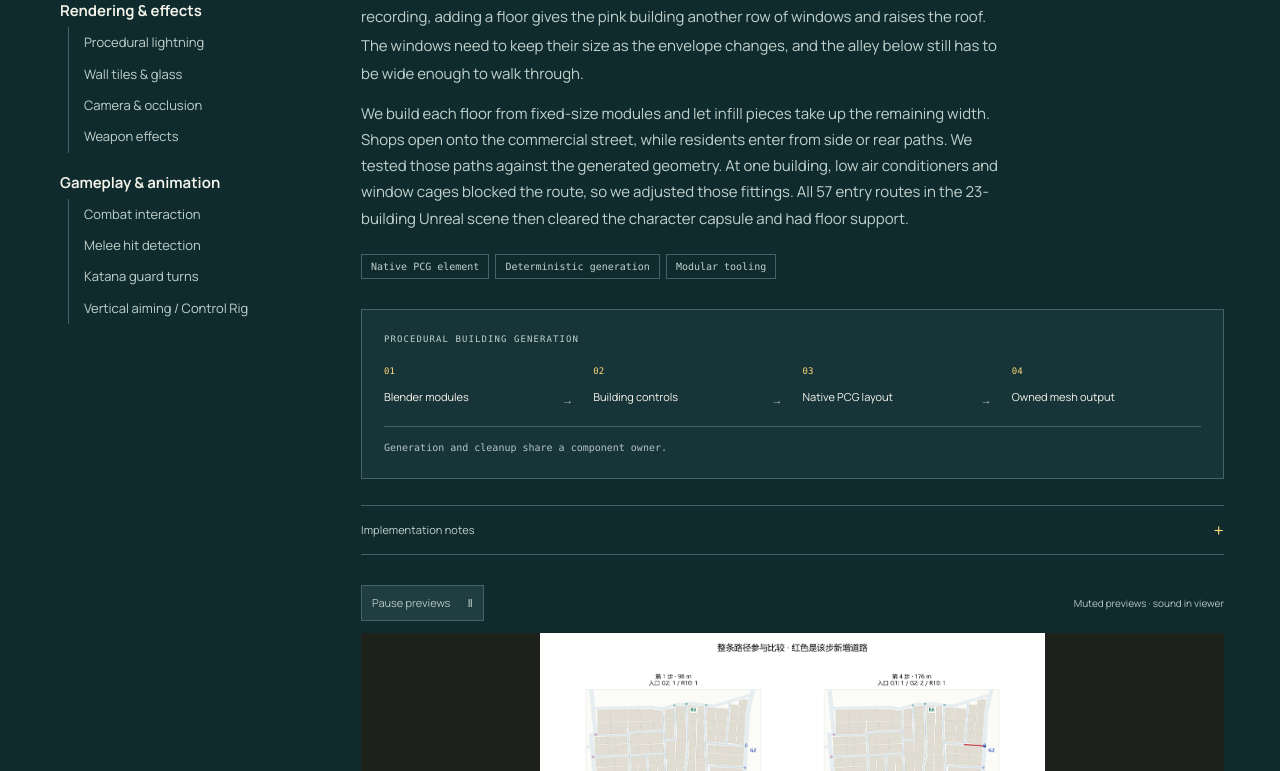
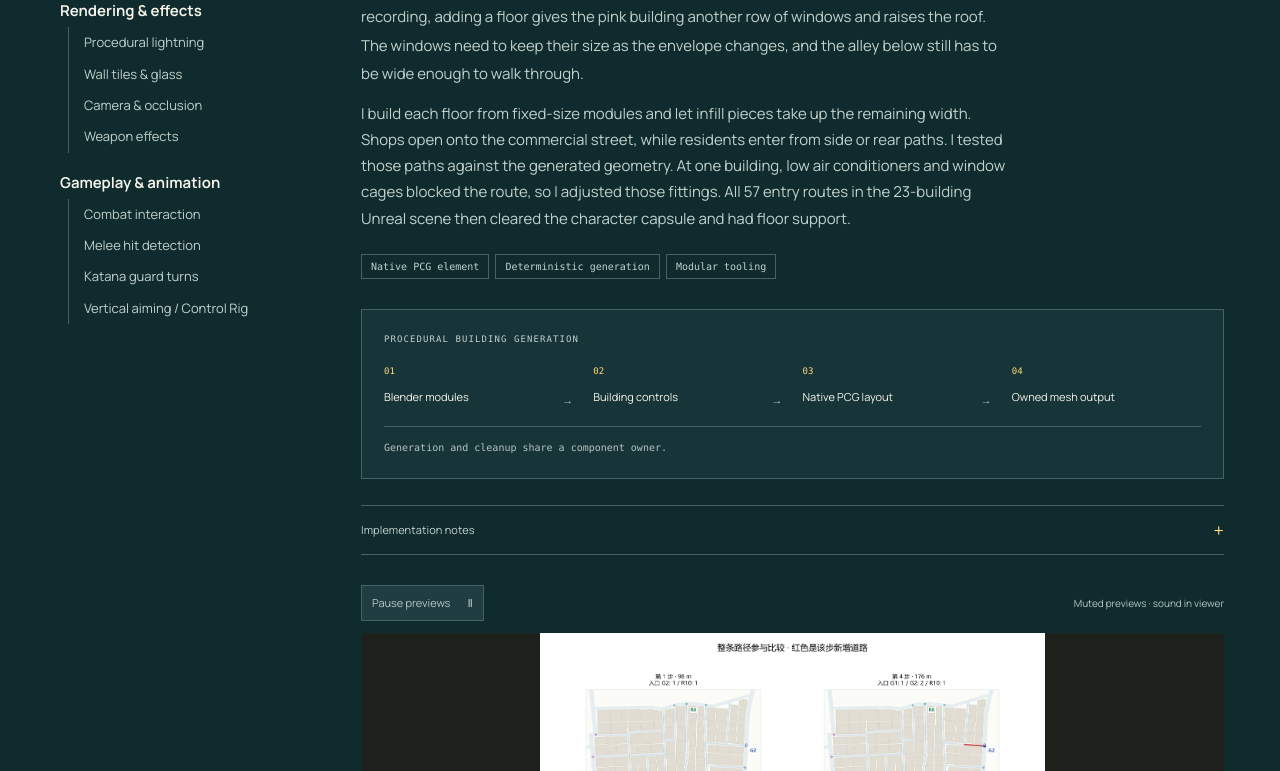
Before and after one commit to Gyoichii/gyoichii.github.io, a Next.js app: page /projects/rivering in a window 1280 px wide. Shown: the part 1229-2000 px from the top of the page. Built offline with nearby package versions, Linux system fonts and the light colour scheme.

Commit message:
Use first-person singular in portfolio project descriptions

```diff
--- a/src/components/CaseEvidence.tsx
+++ b/src/components/CaseEvidence.tsx
@@ -57,10 +57,10 @@ export function AvatarExamples() {
 }
 
 const modelPaths = [
-  {label:"Explicit content", features:"Frozen SigLIP vision features from the avatar crop", classifier:"Linear support vector classifier", why:"The decision depends on what remains visible after cropping. We fitted a separate classifier to reviewed crops so its boundary could be adjusted independently of the injury check."},
+  {label:"Explicit content", features:"Frozen SigLIP vision features from the avatar crop", classifier:"Linear support vector classifier", why:"The decision depends on what remains visible after cropping. I fitted a separate classifier to reviewed crops so its boundary could be adjusted independently of the injury check."},
   {label:"Violence or injury", features:"Frozen visual features and signals from the injury detector", classifier:"Linear support vector classifier", why:"An uncovered abrasion and a bandaged knee share a subject. Labels follow the visible injury. On the evaluation set this branch caught all three positive cases and incorrectly flagged three negatives."},
   {label:"Referral or QR", features:"SigLIP 2 image features, RapidOCR text and QR decoding", classifier:"Visual and text classifiers plus decoded-code evidence", why:"The ad and the travel poster both have prominent lettering. Reading the invitation and checking for a machine-readable code supplies evidence that their visual layout alone cannot give. The text model uses character n-grams and logistic regression."},
-  {label:"Listed identities", features:"InsightFace reference matches and SigLIP 2 image–text similarity", classifier:"A separate support vector classifier for each listed person", why:"We kept face matching for photographs. For drawings and edits, we also compare the full avatar and four overlapping corner crops with name prompts for listed people and likely lookalikes. Several people can be present in the same image."},
+  {label:"Listed identities", features:"InsightFace reference matches and SigLIP 2 image–text similarity", classifier:"A separate support vector classifier for each listed person", why:"I kept face matching for photographs. For drawings and edits, I also compare the full avatar and four overlapping corner crops with name prompts for listed people and likely lookalikes. Several people can be present in the same image."},
 ];
 
 export function AvatarModels() {
--- a/src/data/projects.ts
+++ b/src/data/projects.ts
@@ -42,7 +42,7 @@ const riveringGroups: SystemGroup[] = [
         summary:
           "At street level the window cages and air conditioners hang out over a narrow alley. In the editor recording, adding a floor gives the pink building another row of windows and raises the roof. The windows need to keep their size as the envelope changes, and the alley below still has to be wide enough to walk through.",
         paragraphs: [
-          "We build each floor from fixed-size modules and let infill pieces take up the remaining width. Shops open onto the commercial street, while residents enter from side or rear paths. We tested those paths against the generated geometry. At one building, low air conditioners and window cages blocked the route, so we adjusted those fittings. All 57 entry routes in the 23-building Unreal scene then cleared the character capsule and had floor support.",
+          "I build each floor from fixed-size modules and let infill pieces take up the remaining width. Shops open onto the commercial street, while residents enter from side or rear paths. I tested those paths against the generated geometry. At one building, low air conditioners and window cages blocked the route, so I adjusted those fittings. All 57 entry routes in the 23-building Unreal scene then cleared the character capsule and had floor support.",
         ],
         detail:
           "The plan shows a separate Python study that selects a commercial street in a fixed layout of 231 buildings. In Unreal, the native PCG element exposes footprint, floor count, entrances, stairs, windows, seed and material weights. It registers generated components with building visibility and releases them during cleanup.",
@@ -67,9 +67,9 @@ const riveringGroups: SystemGroup[] = [
         id: "terrain",
         label: "Terrain foundations",
         headline: "Terrain foundations in western Sichuan, the Three Gorges and Guilin",
-        summary: "The Three Gorges slopes have narrow grooves that run down their faces. The Guilin lowlands roll into broad, smooth hollows. Both landscapes fill the same 8.064 km square. The difference we wanted to control was the shape of the ground at that scale.",
+        summary: "The Three Gorges slopes have narrow grooves that run down their faces. The Guilin lowlands roll into broad, smooth hollows. Both landscapes fill the same 8.064 km square. The difference I wanted to control was the shape of the ground at that scale.",
         paragraphs: [
-          "The Three Gorges recipe starts with winding valleys and erodes their banks. Guilin starts with broad hills and lowlands. To see what the recipes contribute, we rendered all nine presets with the same seed, grey material, lighting and camera. The western Sichuan studies show the range from ridge shoulders to valley floors. The final Guilin pairs isolate a smaller edit. Increasing relief from 15% to 30% deepens the folds while the hills stay in place.",
+          "The Three Gorges recipe starts with winding valleys and erodes their banks. Guilin starts with broad hills and lowlands. To see what the recipes contribute, I rendered all nine presets with the same seed, grey material, lighting and camera. The western Sichuan studies show the range from ridge shoulders to valley floors. The final Guilin pairs isolate a smaller edit. Increasing relief from 15% to 30% deepens the folds while the hills stay in place.",
         ],
         detail: "The nine regional views use seed 185 and preserve each preset’s own elevation range. The separate Guilin relief experiment uses seeds 185, 741 and 2026, with regional and close views for each pair.",
         tags: ["Terrain authoring", "Regional presets"],
@@ -86,7 +86,7 @@ const riveringGroups: SystemGroup[] = [
         headline: "Spline-based river and bank generation",
         summary: "In the full-map recording, a green control point moves 320 m sideways. From that distance the edit looks like a small bend. Down at the shoreline it changes where the water meets the foot of the valley slope.",
         paragraphs: [
-          "We use the edited spline to rebuild the channel and the adjoining banks together. Otherwise an author moving the river would also have to reshape the old shoreline by hand. The recording keeps the wait in real time. On this 4.608 km square map, the editor reported 4.56 seconds for the rebuild before the camera moved down to the new bank.",
+          "I use the edited spline to rebuild the channel and the adjoining banks together. Otherwise an author moving the river would also have to reshape the old shoreline by hand. The recording keeps the wait in real time. On this 4.608 km square map, the editor reported 4.56 seconds for the rebuild before the camera moved down to the new bank.",
         ],
         detail: "The editor script moves the sixth of 11 spline points. Discharge stays fixed at 2,500 cubic metres per second throughout the edit. The editor publishes the result as revision 10.",
         tags: ["Unreal Editor", "Spline authoring", "Water"],
@@ -104,9 +104,9 @@ const riveringGroups: SystemGroup[] = [
         headline: "Procedural lightning",
         summary: "In slow-motion footage, faint lightning leaders trace competing paths through the air. When a leader connects to the ground, the discharge concentrates along that channel. A bright return stroke runs back up it while the other paths fade.",
         paragraphs: [
-          "We wanted the forks to stay legible as the bolt spread into a triangular silhouette. The generator spaces two to four branches around their parent’s direction. Early forks open wide. Deeper forks grow at shorter intervals and narrower angles, so fine branches fill out the shape without obscuring the main channel.",
+          "I wanted the forks to stay legible as the bolt spread into a triangular silhouette. The generator spaces two to four branches around their parent’s direction. Early forks open wide. Deeper forks grow at shorter intervals and narrower angles, so fine branches fill out the shape without obscuring the main channel.",
           "The strike has to land where the effect is placed. At each fork on the main channel, the child aimed closest to that point inherits 69–80% of the remaining charge budget. Its final approach steers into the exact endpoint. Side branches slow down near the ground and stop above it. That makes the chosen point the first and only ground contact.",
-          "An early version let the upper channel fade while the tips were still growing. The branches looked detached from their source. We now keep a thin core visible along the main leader throughout the competition. Watch that line in the Unreal recording just before it widens and brightens on contact.",
+          "An early version let the upper channel fade while the tips were still growing. The branches looked detached from their source. I now keep a thin core visible along the main leader throughout the competition. Watch that line in the Unreal recording just before it widens and brightens on contact.",
         ],
         detail: "The C++ generator computes the contact time and stores a birth time for each segment. Niagara plays those timestamps, flashes the connected channel from the ground up, then reuses it for later strokes. Ground is the horizontal plane through the supplied endpoint. If a seed fails to connect, the effect does not spawn.",
         tags: ["Niagara", "C++", "Seeded generation"],
@@ -119,7 +119,7 @@ const riveringGroups: SystemGroup[] = [
         summary:
           "On the tiled wall, wear gathers near the base and breaks up along the tile surface. In the glass comparison, a dark pane dims the character behind it while streaks catch the light on another pane. The placement of a mark and the amount of light that passes through are different things to control.",
         paragraphs: [
-          "For the wall, a coverage mask places the weathered area. Height information from the surfaces breaks up the transition along the tile relief. For the glass, separate material-instance controls let us change dust, rain streaks and tint independently. The panels share the same lighting so the effect of those edits stays visible.",
+          "For the wall, a coverage mask places the weathered area. Height information from the surfaces breaks up the transition along the tile relief. For the glass, separate material-instance controls let me change dust, rain streaks and tint independently. The panels share the same lighting so the effect of those edits stays visible.",
         ],
         detail:
           "The wall instance exposes surface rotation, colour variation, coverage and displacement. The Substrate glass instance exposes transmission and surface treatments, including dust, mud and rain streaks.",
@@ -139,7 +139,7 @@ const riveringGroups: SystemGroup[] = [
         summary:
           "Follow the character from the street into the stairwell. From this camera angle, a foreground wall can cover the character and the floor above can hide the next flight. The cutaway needs to follow the character while leaving enough of the building visible to tell which floor they are on.",
         paragraphs: [
-          "The camera checks sightlines to several points across the character capsule. Those checks identify obstructing geometry, while the building’s floor boundaries determine which storey to reveal indoors. We clip the rendered material and keep the wall’s collision in place. On the next frame the camera can still detect the same wall, so opening the view does not cause it to close again immediately.",
+          "The camera checks sightlines to several points across the character capsule. Those checks identify obstructing geometry, while the building’s floor boundaries determine which storey to reveal indoors. I clip the rendered material and keep the wall’s collision in place. On the next frame the camera can still detect the same wall, so opening the view does not cause it to close again immediately.",
         ],
         detail:
           "Walls, roofs, props and excluded components have distinct visibility rules. Generated buildings register their components with the system when PCG finishes and release them when their generated output is cleared.",
@@ -189,8 +189,8 @@ const riveringGroups: SystemGroup[] = [
         summary:
           "In the overhead recording, the teal and cyan outlines show two consecutive blade poses. During the first swing, the blade turns 127.4° between samples just 33.3 ms apart. The orange fan shows its fitted path in between. The blade reaches the dummy before the second pose is sampled.",
         paragraphs: [
-          "A short turn and a longer turn in the opposite direction can connect the same poses while passing on different sides of the dummy. We choose the arc whose initial motion at the middle of the blade best matches the cutting direction marked on the weapon. The base and tip rotate together about a fitted axis and can travel along it. That keeps the blade rigid and gives us its position at any time between samples.",
-          "We evaluate the blade and the dummy’s moving colliders at the same instant. For a capsule, the surfaces meet when the distance from the blade segment to the capsule’s centerline reaches the sum of their radii. The solver finds the earliest valid entry in the animation’s active window and returns the surface point and normal. For the first swing, the recorded entry was 28.05% of the way through the sample interval, or 9.35 ms after the first pose. A target can register once per attack window.",
+          "A short turn and a longer turn in the opposite direction can connect the same poses while passing on different sides of the dummy. I choose the arc whose initial motion at the middle of the blade best matches the cutting direction marked on the weapon. The base and tip rotate together about a fitted axis and can travel along it. That keeps the blade rigid and gives me its position at any time between samples.",
+          "I evaluate the blade and the dummy’s moving colliders at the same instant. For a capsule, the surfaces meet when the distance from the blade segment to the capsule’s centerline reaches the sum of their radii. The solver finds the earliest valid entry in the animation’s active window and returns the surface point and normal. For the first swing, the recorded entry was 28.05% of the way through the sample interval, or 9.35 ms after the first pose. A target can register once per attack window.",
         ],
         detail:
           "The orange lines are samples drawn for the debug view. The server isolates candidate contact times, checks the gap on the finite shapes at each candidate and keeps the earliest eligible contact across the target’s colliders. When the blade points in the same direction at both samples, the fit uses translation. Thrusts use a separate query for the tip’s motion relative to the collider.",
@@ -219,7 +219,7 @@ const riveringGroups: SystemGroup[] = [
         summary:
           "The two recordings start the character the same distance from a white ball. The high ball sits above the usual swing and the low ball is near the floor. Watch the ball flash on contact. Facing it solves the horizontal alignment, but each cut still has to reach the right height.",
         paragraphs: [
-          "During preparation, we evaluate the authored swing against the target and choose a chest and upper-arm correction for the whole arc. Control Rig holds that correction through release so the pose does not chase the target halfway through the swing. GASP and Mover continue to handle facing. In each recording the ball flashes three times, once for each cut in the combo.",
+          "During preparation, I evaluate the authored swing against the target and choose a chest and upper-arm correction for the whole arc. Control Rig holds that correction through release so the pose does not chase the target halfway through the swing. GASP and Mover continue to handle facing. In each recording the ball flashes three times, once for each cut in the combo.",
         ],
         detail:
           "The extra chest rotation ranges from −15° to +25° and the upper-arm rotation from −20° to +30°. The wrist follows the authored animation. The target logs record contact for each of the three distinct attack montages at both heights.",
@@ -402,7 +402,7 @@ export const avatar: Project = {
       label: "Model decisions",
       headline: "Blocked and allowed avatar crops",
       summary: "Compare a referral banner with a travel poster, or an uncovered abrasion with a bandaged knee. Each decision comes from the frozen model. The square images show the region it evaluated.",
-      detail: "We correct the upload’s orientation, composite transparent pixels onto white and take the center square. The base avatar is 256 × 256. The frame toggle shows the wider upload for context. The recorded outputs in both views belong to the original square before publication redactions.",
+      detail: "I correct the upload’s orientation, composite transparent pixels onto white and take the center square. The base avatar is 256 × 256. The frame toggle shows the wider upload for context. The recorded outputs in both views belong to the original square before publication redactions.",
       tags: ["Image preprocessing", "Crop policy"],
       media: [],
     },
@@ -410,7 +410,7 @@ export const avatar: Project = {
       id: "model-selection",
       label: "Model selection",
       headline: "How each check reads the crop",
-      summary: "We chose SigLIP 2 because the same checkpoint can encode an avatar and a short text description. That lets us compare a drawing with descriptions of who it might depict. For faces in photographs, InsightFace compares against reference portraits. Keeping the encoders frozen let us fit and tune each moderation classifier separately.",
+      summary: "I chose SigLIP 2 because the same checkpoint can encode an avatar and a short text description. That lets me compare a drawing with descriptions of who it might depict. For faces in photographs, InsightFace compares against reference portraits. Keeping the encoders frozen let me fit and tune each moderation classifier separately.",
       detail: "The shared image–text checkpoint is Google’s SigLIP 2 Base, patch 16 at 224 pixels. The explicit-content and injury branches also use task-specific frozen SigLIP vision encoders. Grouped development comparisons selected linear support vector classifiers for explicit content, injury and referral. At inference, any positive check blocks the crop.",
       tags: ["SigLIP 2", "RapidOCR", "InsightFace", "scikit-learn"],
       media: [],
@@ -420,7 +420,7 @@ export const avatar: Project = {
       label: "Failure analysis",
       headline: "When a cartoon’s subject was mistaken for a person",
       summary: "A political cartoon can share the style and setting of a reference picture without depicting anyone on the list. The earlier model blocked 19 of 41 such images. Training with similar-looking people and examples from the same subject area brought that count down to two on the same comparison.",
-      paragraphs: ["That improvement came at a cost. Among 26 crops that did contain someone on the list, missed blocks rose from four to eight. Tiny faces in crowds and stylized drawings remained difficult. In one animation the model blocked the image but named the wrong person. We therefore scored both the final block and the individual identity."],
+      paragraphs: ["That improvement came at a cost. Among 26 crops that did contain someone on the list, missed blocks rose from four to eight. Tiny faces in crowds and stylized drawings remained difficult. In one animation the model blocked the image but named the wrong person. I therefore scored both the final block and the individual identity."],
       detail: "Four-fold grouped validation compared linear and radial-basis support vector classifiers for each person. On the held-out set, the revised identity check missed 8 of 26 positive crops and incorrectly flagged 3 of 125 negatives. Captions, creator names and web page titles were excluded from model input.",
       tags: ["Hard negatives", "Grouped validation"],
       media: [],
@@ -430,7 +430,7 @@ export const avatar: Project = {
       label: "Evaluation",
       headline: "Which images were wrongly blocked or allowed?",
       summary: "Of 162 offline images, 140 had an unambiguous label for all four checks. The final decision matched human review on 124 of those 140 (88.57%). The two orange cells show how the other 16 split between false alarms and missed blocks.",
-      detail: "Each check uses only images with a usable label for that category. The injury set contained 148 negatives and just 3 positives. All three positives were caught, so the 148 / 151 accuracy alone tells us little about performance on a wider range of injuries. One reviewer labeled the study set.",
+      detail: "Each check uses only images with a usable label for that category. The injury set contained 148 negatives and just 3 positives. All three positives were caught, so the 148 / 151 accuracy alone says little about performance on a wider range of injuries. One reviewer labeled the study set.",
       tags: ["Independent labels", "Error analysis"],
       media: [],
     },
```
